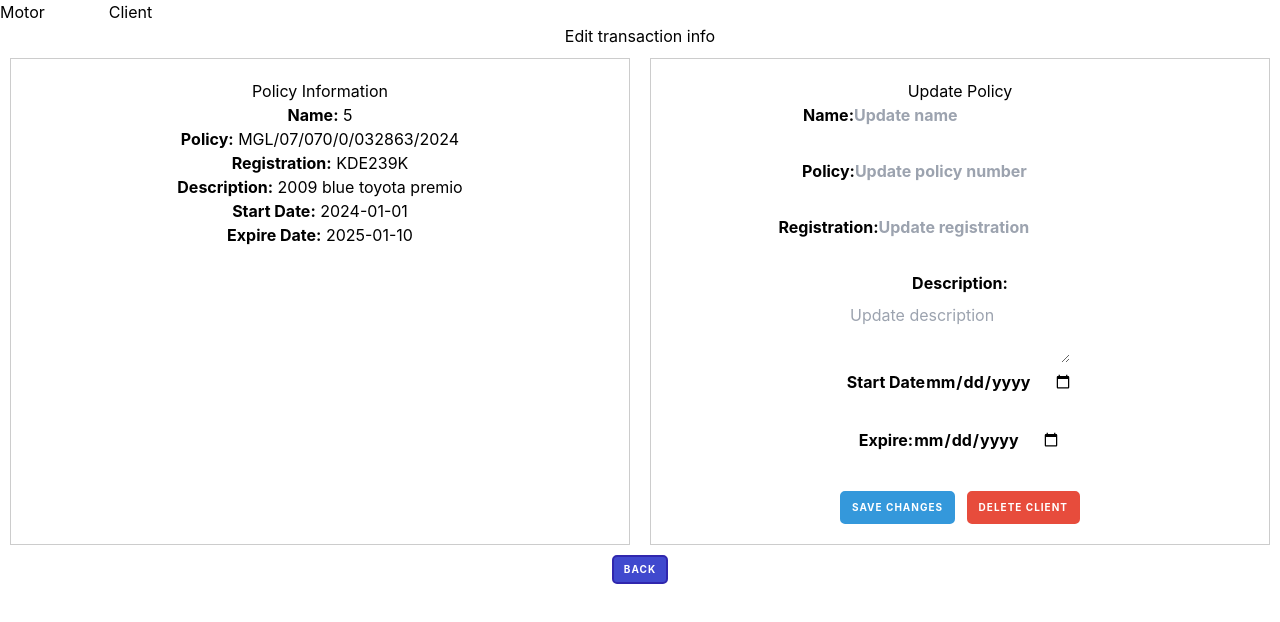
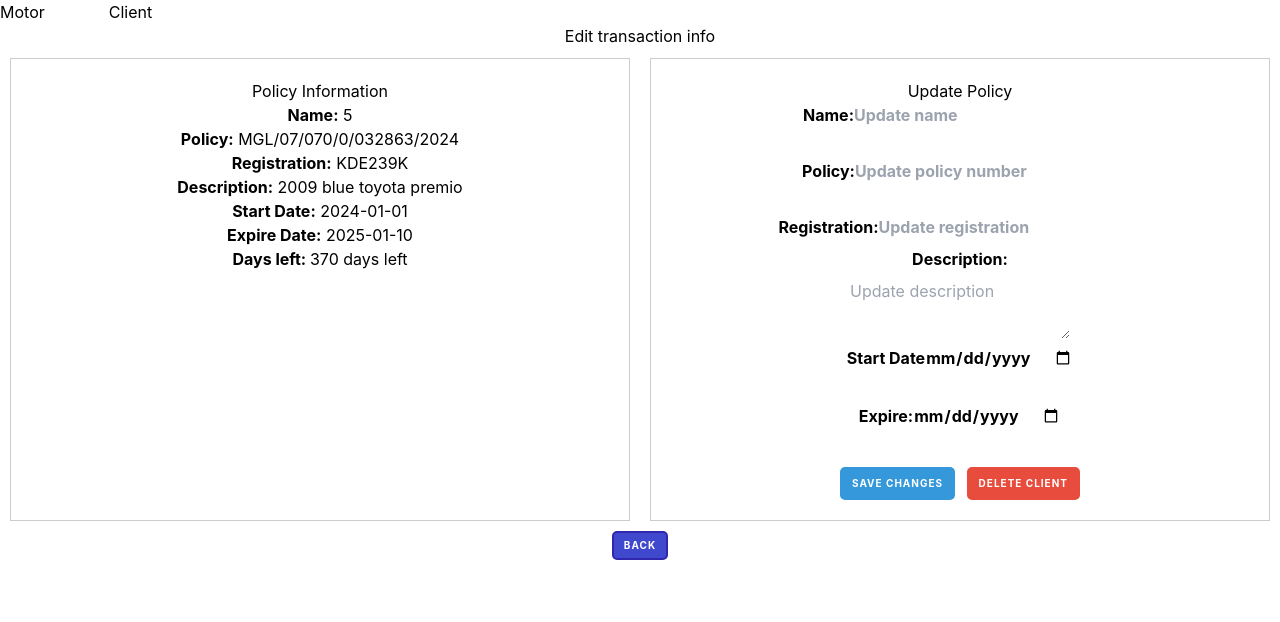
Before and after one commit to alvinlearner/Client, a React (Vite) app: page /transaction/1 in a window 1280 px wide. Shown: the top 622 px of the page. Built offline with nearby package versions, Linux system fonts and the light colour scheme; data requests are answered from the project's data file.

Commit message:
Add days left to policy detail

```diff
--- a/db.json
+++ b/db.json
@@ -1,12 +1,12 @@
 {
   "clients": [
     {
-      "id": 2,
       "name": "sam david",
       "phone": "07201234567",
-      "email": "san@gmail.com",
+      "email": "sam@gmail.com",
       "krapin": "adf345678",
-      "idno": "98765321"
+      "idno": "98765321",
+      "id": 2
     },
     {
       "name": "Herbert Ndetu",
--- a/src/components/TransactionDisplay.jsx
+++ b/src/components/TransactionDisplay.jsx
@@ -76,24 +76,6 @@ export default function DisplayTransaction() {
 
   const handleFilter = (filteredTransactions) => {
     setFilteredTransactions(filteredTransactions);
-  };
-
-  const handleDelete = (id) => {
-    const url = `http://localhost:8001/transactions/${id}`;
-    fetch(url, {
-      method: "DELETE",
-      headers: { "content-type": "application/json" },
-    })
-      .then(() => {
-        const newTransactions = transactions.filter(
-          (transaction) => transaction.id !== id
-        );
-        setTransactions(newTransactions);
-        setFilteredTransactions(newTransactions);
-      })
-      .catch((error) => {
-        console.error(error);
-      });
   };
 
   const handleSort = (key) => {
--- a/src/pages/TransactionEdit.jsx
+++ b/src/pages/TransactionEdit.jsx
@@ -159,6 +159,29 @@ export default function EditTransaction() {
   }
 
 
+
+  const calculateDaysLeft = (start, expire) => {
+    const currentDate = new Date();
+    const startDate = new Date(start);
+    const expireDate = new Date(expire);
+
+    startDate.setHours(23, 59, 59, 999);
+    expireDate.setHours(23, 59, 59, 999);
+
+    const remainingDays = Math.floor((expireDate - currentDate) / (1000 * 60 * 60 * 24));
+    return remainingDays >= 0 ? remainingDays : 0;
+  };
+
+  const getStatusColor = (remainingDays) => {
+    if (remainingDays === 0) {
+      return 'red';
+    } else if (remainingDays <= 7) {
+      return 'orange';
+    } else {
+      return 'green';
+    }
+  };
+
   return (
     <>
     <h1>Edit transaction info</h1>
@@ -189,6 +212,12 @@ export default function EditTransaction() {
         <li>
           <strong>Expire Date:</strong> {transaction.expire}
         </li>
+
+        <li
+             className={`px-4 py-2 text-${getStatusColor(calculateDaysLeft(transaction.start, transaction.expire) )}`}><strong>Days left: </strong>
+                              {calculateDaysLeft(transaction.start, transaction.expire)} days left
+        </li>
+
       </ul>
     </div>
 
@@ -227,9 +256,9 @@ export default function EditTransaction() {
             onChange={handleInputChange}
           />
         </label>
-        <br />
+
         <label>
-          Description:
+          <p>Description:</p>
           </label>
           <textarea
             type="text"
```
